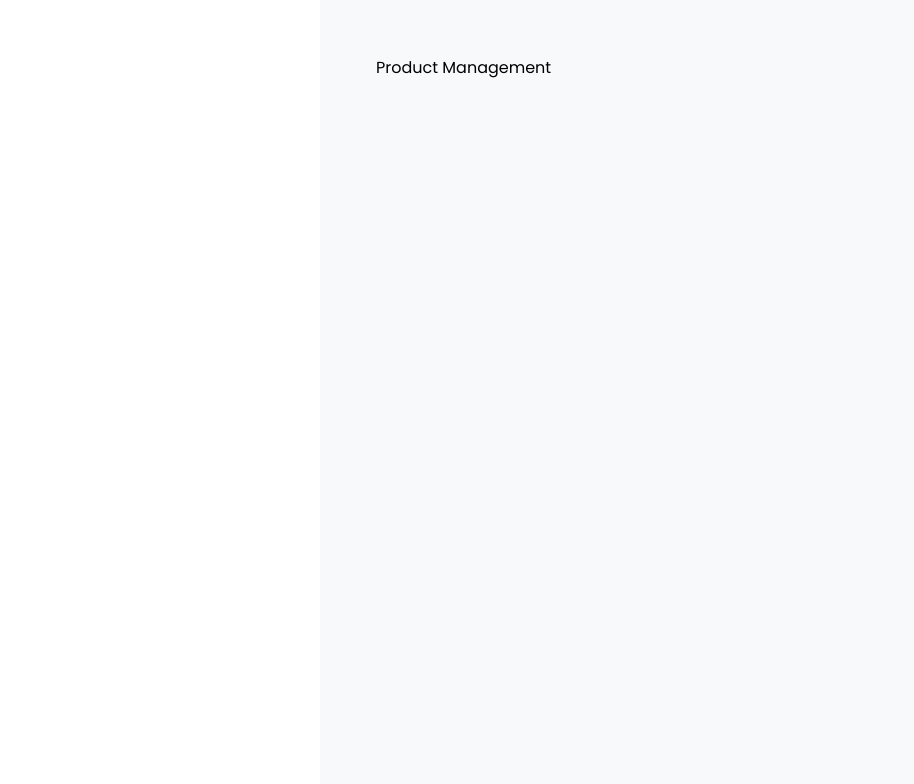
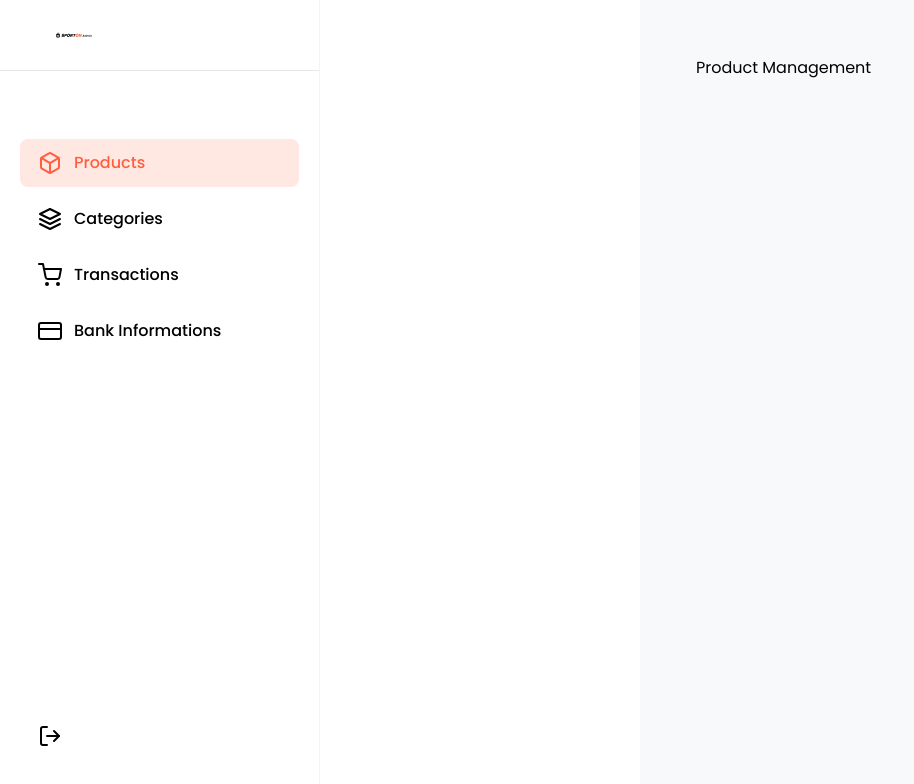
Before and after one commit to RoySuwanda-21-046/sporton-fe-vercel-deploy, a Next.js app: page /admin/products in a window 1280 px wide. Shown: the top 784 px of the page, without its empty margins (0-914 px from the left). Built offline with nearby package versions, Linux system fonts and the light colour scheme.

Commit message:
Test Sidebar 2

```diff
--- a/app/(dashboard)/components/layouts/sidebar.tsx
+++ b/app/(dashboard)/components/layouts/sidebar.tsx
@@ -1,7 +1,66 @@
+"use client";
+import Image from "next/image";
+import Link from "next/link";
+import { usePathname } from "next/navigation";
+import { FiBox, FiLayers, FiShoppingCart, FiCreditCard, FiLogOut } from "react-icons/fi";
+
+
 const Sidebar = () =>{
+
+    const pathname = usePathname();
+    const menuItems = [
+        {
+            name: "Products",
+            icon: FiBox,
+            Link: "/admin/products"
+        },
+        {
+            name: "Categories",
+            icon:  FiLayers,
+            Link: "/admin/categories"
+        },
+        {
+            name: "Transactions",
+            icon: FiShoppingCart,
+            Link: "/admin/transactions"
+        },
+        {
+            name: "Bank Informations",
+            icon: FiCreditCard,
+            Link: "admin/bank-info"
+        }
+    ]
     return (
-        <aside>
+        <aside className="w-80 min-h-screen bg-white border-r border-gray-100 flex flex-col left-0 top-0">
+            <div className="py-8 px-14 border-b border-gray-200">
+                <Image
+                    src="/images/logo-admin.svg"
+                    alt="Logo Admin SportOn"
+                    height={215}
+                    width={36}
+                />
+            </div>
+            <div className="flex flex-col gap-2 mt-12 p-5">
+            {menuItems.map((item, index) => {
+                const isActive = item.Link === pathname
 
+                return (
+                    <Link
+                    href={item.Link}
+                    key={index}
+                    className={`flex gap-3 items-center py-3 px-4.5 rounded-lg font-medium duration-300 ${
+                        isActive ? "bg-primary/15 text-primary" : "hover:bg-gray-100"
+                    }`}
+                    >
+                    <item.icon size={24} />
+                    <span>{item.name}</span>
+                    </Link>
+                );
+                })}
+            </div>
+            <Link href="#" className="flex gap-3 font-medium py-3 px-4.5 mx-5 hover:bg-gray-100 duration-300 rounded-lg mt-auto mb-10">
+                <FiLogOut size={24}/>
+            </Link>
         </aside>
     )
 }
```
Also changed, not shown: public/images/logo-admin.svg (added).
